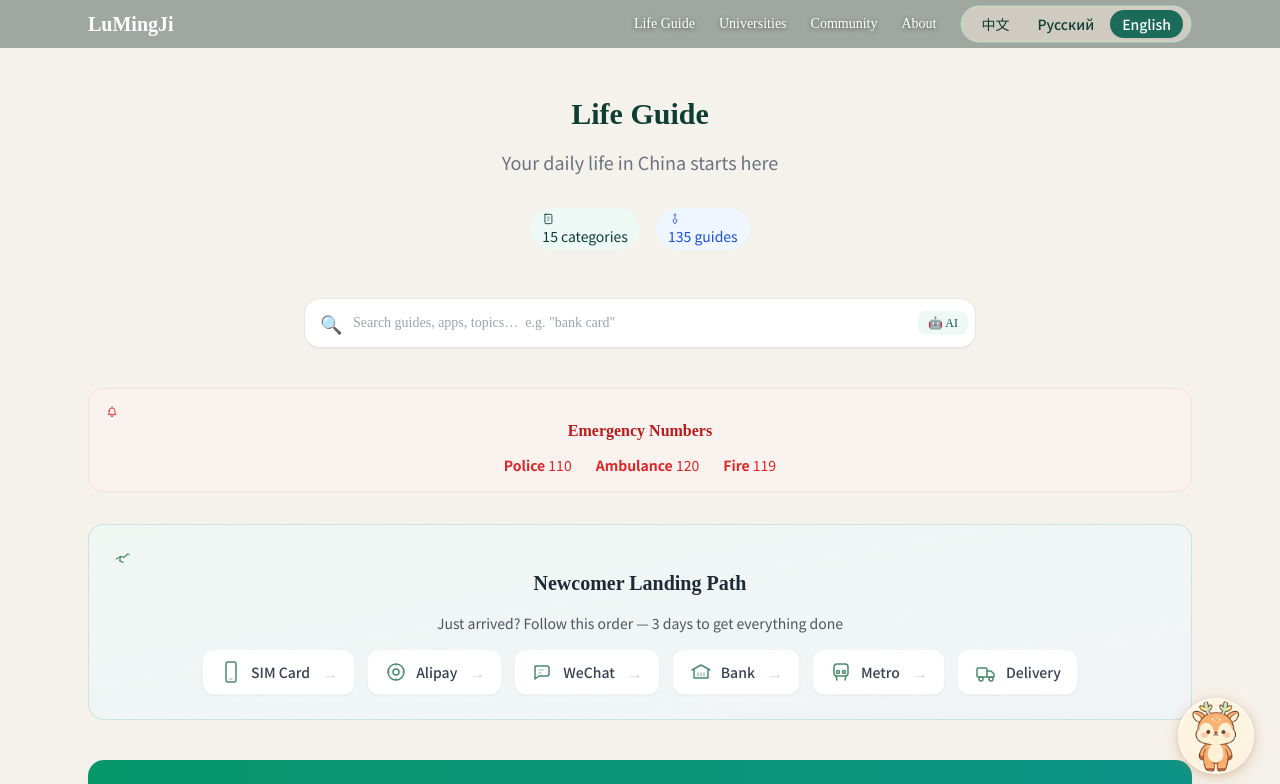
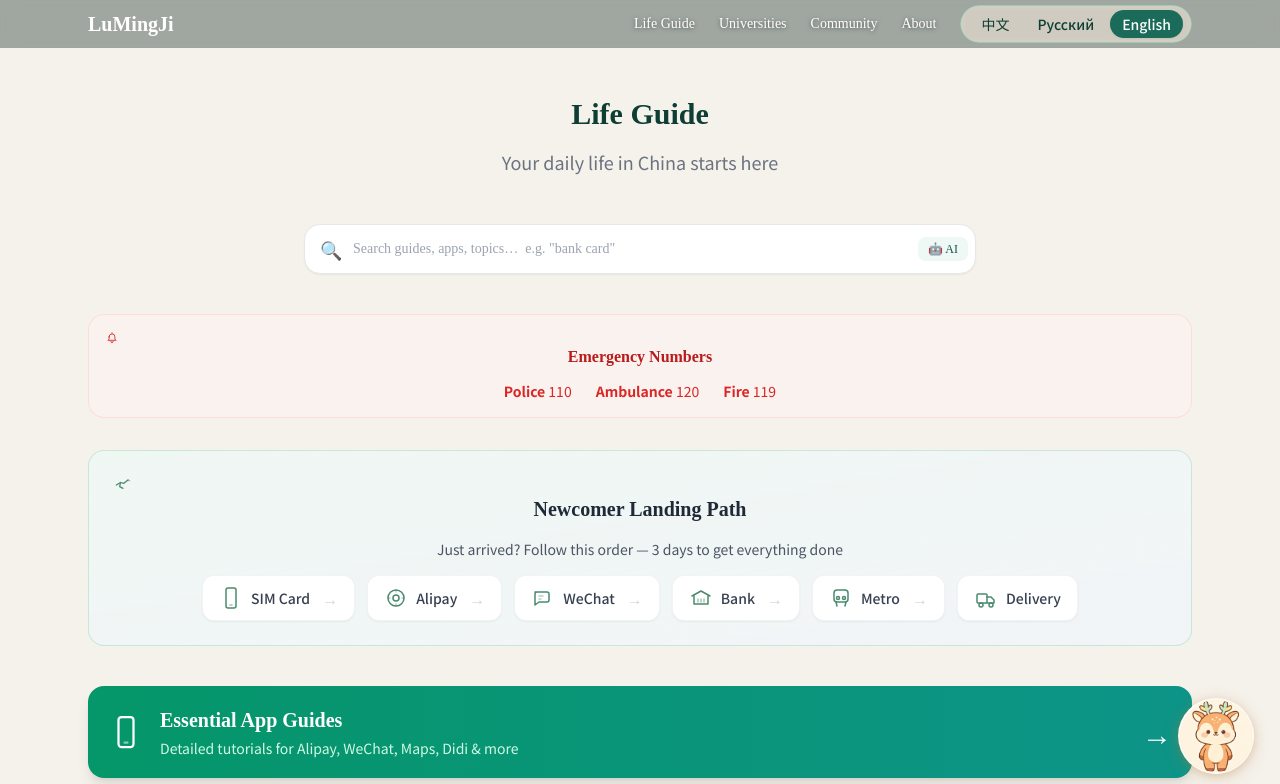
Before and after one commit to hanjinghong626-ctrl/lumingji, a Next.js app: page /en/life in a window 1280 px wide. Shown: the top 784 px of the page. Built offline with nearby package versions, Linux system fonts and the light colour scheme; a web font is replaced by a local one.

Commit message:
refactor: 移除Hero区统计信息（15个分类，135个指南）

```diff
--- a/app/[locale]/life/page.js
+++ b/app/[locale]/life/page.js
@@ -17,14 +17,7 @@ export default function LifeGuidePage() {
         <p className="section-subtitle">
           {t('life.subtitle') || '一步一步，带你在中国畅通无阻'}
         </p>
-        <div className="mt-4 flex justify-center gap-4 text-sm text-gray-500">
-          <span className="px-3 py-1 bg-primary-50 text-primary-700 rounded-full">
-            <HomeIcon id="scroll" size={14} color="currentColor" /> {categories.length} {t('life.categories_count') || '个分类'}
-          </span>
-          <span className="px-3 py-1 bg-blue-50 text-blue-700 rounded-full">
-            <HomeIcon id="brush" size={14} color="currentColor" /> {guideIndex.length} {t('life.guides_total') || '个指南'}
-          </span>
-        </div>
+
       </div>
 
       {/* 搜索框 */}
```
